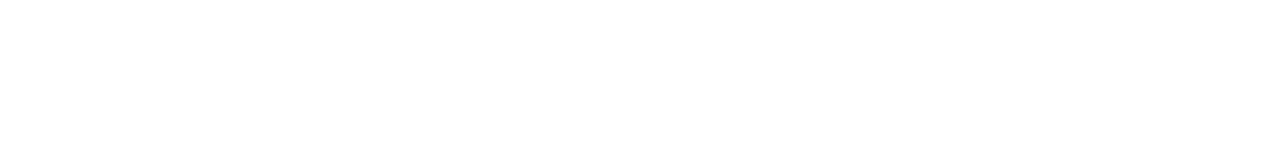
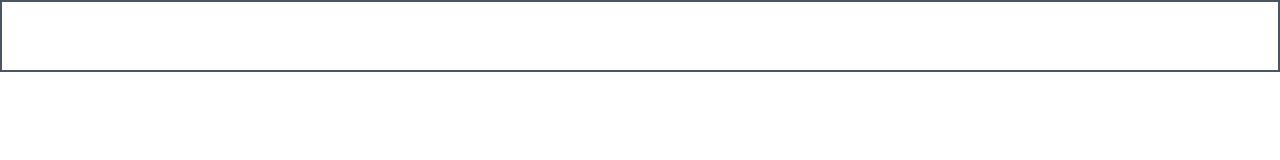
Before and after one commit to Sirvincee/gmail-clone-desktop-, a website: page src/index.html in a window 1280 px wide. Drawn offline with Linux system fonts and the light colour scheme.

Commit message:
Subsequent commit: folder creation

```diff
--- a/src/index.html
+++ b/src/index.html
@@ -6,5 +6,9 @@
     <title>Gmail</title>
     <link href="/dist/output.css" rel="stylesheet" />
   </head>
-  <body></body>
+  <body>
+    <!-- section 1 -->
+    <!-- header -->
+    <header class="w-full h-[9vh] borderlight"></header>
+  </body>
 </html>
--- a/src/input.css
+++ b/src/input.css
@@ -1,3 +1,11 @@
 @tailwind base;
 @tailwind components;
 @tailwind utilities;
+
+.borderlight {
+    @apply border-2 border-gray-600
+}
+
+.border {
+    @apply border-4 border-gray-600
+}
```
Also changed, not shown: dist/output.css.
